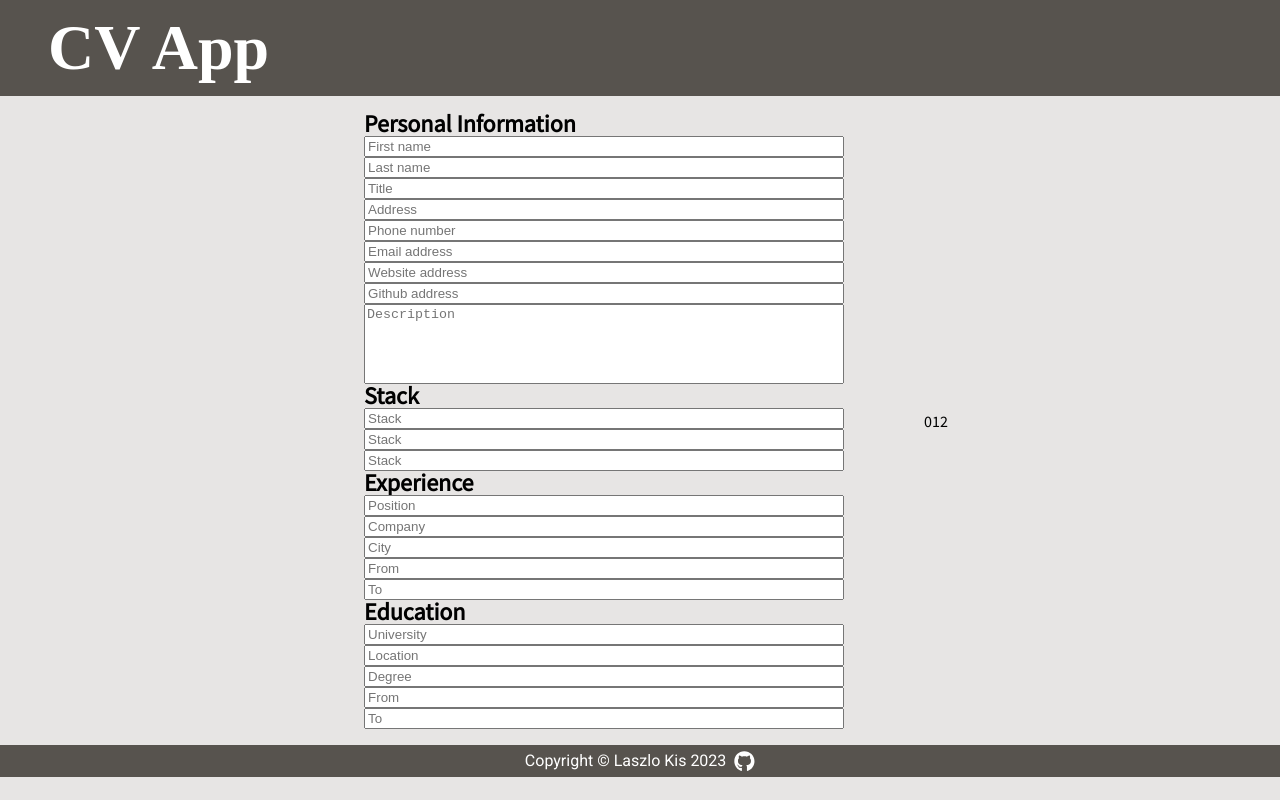
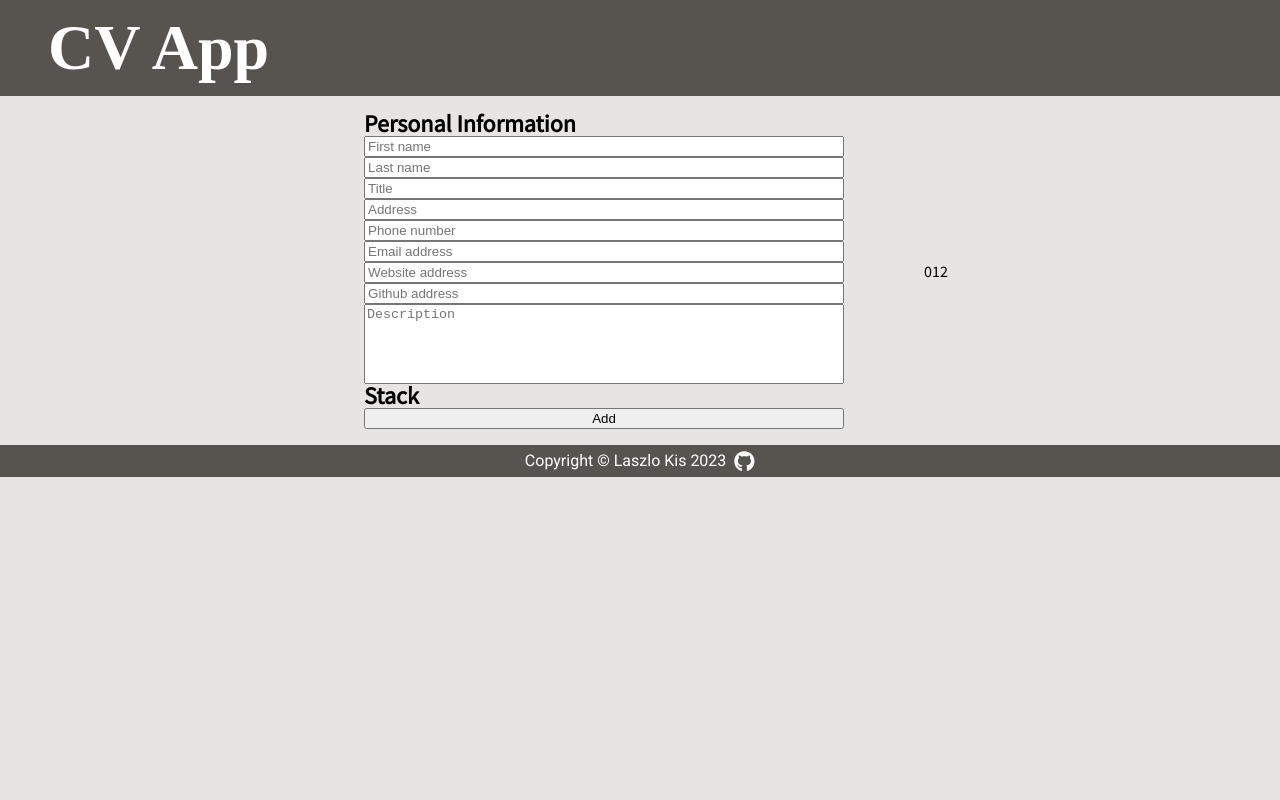
Before and after one commit to ev0clu/cv-application, a React (Create React App) app: page / in a window 1280 px wide. Built offline with nearby package versions, Linux system fonts and the light colour scheme; a web font is replaced by a local one.

Commit message:
Stack's add and remove buttons are added and events are handled

```diff
--- a/package.json
+++ b/package.json
@@ -10,6 +10,7 @@
     "react-dom": "^18.2.0",
     "react-icons": "^4.8.0",
     "react-scripts": "5.0.1",
+    "uniqid": "^5.4.0",
     "web-vitals": "^2.1.4"
   },
   "scripts": {
--- a/src/App.js
+++ b/src/App.js
@@ -2,18 +2,63 @@ import React, { Component } from 'react';
 import Header from './components/Header';
 import Main from './components/Main';
 import Footer from './components/Footer';
+import uniqid from 'uniqid';
 
 import '../src/assets/styles/App.css';
 
 class App extends Component {
-  constructor() {
-    super();
+    constructor(prop) {
+        super(prop);
+        this.state = {
+            stack: {
+                text: '',
+                id: uniqid()
+            },
+            stacks: []
+        };
     }
+
+    handleChange = (e) => {
+        this.setState({
+            stack: {
+                text: e.target.value,
+                id: this.state.stack.id
+            }
+        });
+    };
+
+    handleAddClick = (e) => {
+        e.preventDefault();
+        this.setState({
+            stacks: this.state.stacks.concat(this.state.stack),
+            stack: {
+                text: '',
+                id: uniqid()
+            }
+        });
+    };
+
+    handleDeleteClick = (e) => {
+        e.preventDefault();
+        const i = e.target.parentNode.getAttribute('data-index');
+        const stacks = this.state.stacks.slice();
+        stacks.splice(i, 1);
+        this.setState({
+            stacks: stacks
+        });
+    };
+
     render() {
+        const { stacks } = this.state;
         return (
             <div>
                 <Header />
-        <Main />
+                <Main
+                    stacks={stacks}
+                    handleChange={this.handleChange}
+                    handleAddClick={this.handleAddClick}
+                    handleDeleteClick={this.handleDeleteClick}
+                />
                 <Footer />
             </div>
         );
--- a/src/components/CVForm/CVForm.js
+++ b/src/components/CVForm/CVForm.js
@@ -7,13 +7,20 @@ import Education from './Education';
 
 import '../../assets/styles/CVForm.css';
 
-const CVForm = () => {
+const CVForm = (props) => {
+    const { stacks, handleChange, handleAddClick, handleDeleteClick } = props;
+
     return (
         <form className="form">
             <Personal />
-            <Stack />
-            <Experience />
-            <Education />
+            <Stack
+                stacks={stacks}
+                handleChange={handleChange}
+                handleAddClick={handleAddClick}
+                handleDeleteClick={handleDeleteClick}
+            />
+            {/* <Experience />*/}
+            {/*<Education />*/}
         </form>
     );
 };
--- a/src/components/CVForm/Stack.js
+++ b/src/components/CVForm/Stack.js
@@ -1,27 +1,40 @@
 import React from 'react';
 import Input from '../Common/Input';
+import Button from '../Common/Button';
 
-const Stack = () => {
+const Stack = (props) => {
+    const { stacks, handleChange, handleAddClick, handleDeleteClick } = props;
+
     return (
         <div className="stack">
             <h1>Stack</h1>
+            {stacks.map((stack, index) => {
+                return (
+                    <div
+                        key={stack.id}
+                        className="stack-group"
+                        data-index={index}
+                    >
                         <Input
                             className="input-stack"
                             type="text"
                             name="stack"
                             placeholder="Stack"
+                            value={stack.text}
+                            handleChange={handleChange}
                         />
-            <Input
-                className="input-stack"
-                type="text"
-                name="stack"
-                placeholder="Stack"
+                        <Button
+                            className="btn-stack-delete"
+                            text="Delete"
+                            handleClick={handleDeleteClick}
                         />
-            <Input
-                className="input-stack"
-                type="text"
-                name="stack"
-                placeholder="Stack"
+                    </div>
+                );
+            })}
+            <Button
+                className="btn-stack-add"
+                text="Add"
+                handleClick={handleAddClick}
             />
         </div>
     );
--- /dev/null
+++ b/src/components/Common/Button.js
@@ -0,0 +1,12 @@
+import React from 'react';
+
+const Button = (props) => {
+    const { className, text, handleClick } = props;
+    return (
+        <button className={className} onClick={handleClick}>
+            {text}
+        </button>
+    );
+};
+
+export default Button;
--- a/src/components/Common/Input.js
+++ b/src/components/Common/Input.js
@@ -1,13 +1,17 @@
 import React from 'react';
 
 const Input = (props) => {
-    const { className, type, name, placeholder, value } = props;
+    const { handleChange, className, type, name, placeholder, key, value } =
+        props;
+
     return (
         <input
+            onChange={handleChange}
             className={className}
             type={type}
             name={name}
             placeholder={placeholder}
+            key={key}
             value={value}
         />
     );
--- a/src/components/Main.js
+++ b/src/components/Main.js
@@ -4,10 +4,16 @@ import CVPreview from './CVPreview/CVPreview';
 
 import '../assets/styles/Main.css';
 
-const Main = () => {
+const Main = (props) => {
+    const { stacks, handleChange, handleAddClick, handleDeleteClick } = props;
     return (
         <main className="main">
-            <CVForm />
+            <CVForm
+                stacks={stacks}
+                handleChange={handleChange}
+                handleAddClick={handleAddClick}
+                handleDeleteClick={handleDeleteClick}
+            />
             <CVPreview />
         </main>
     );
```
Also changed, not shown: .prettierrc.json, 2 other files (tests, documents, lock files or other folders). Lines whose indentation alone changed are shown as unchanged.
